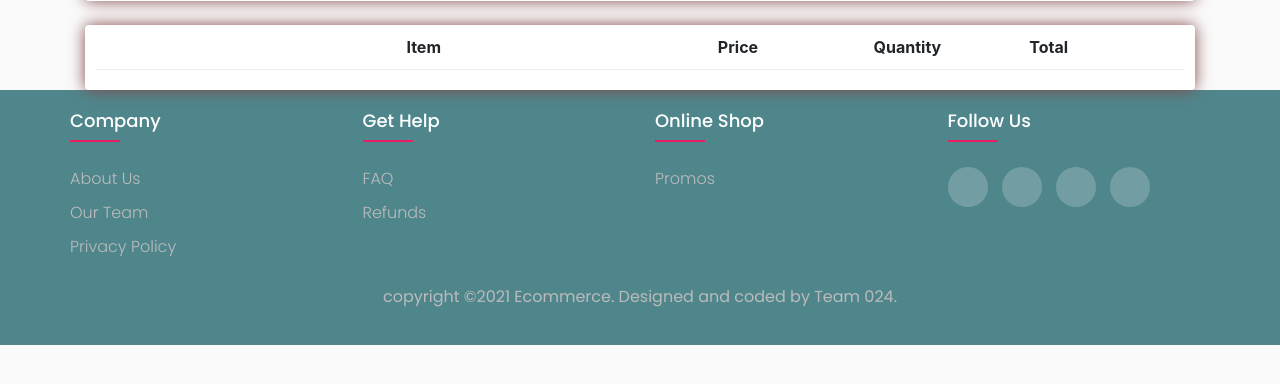
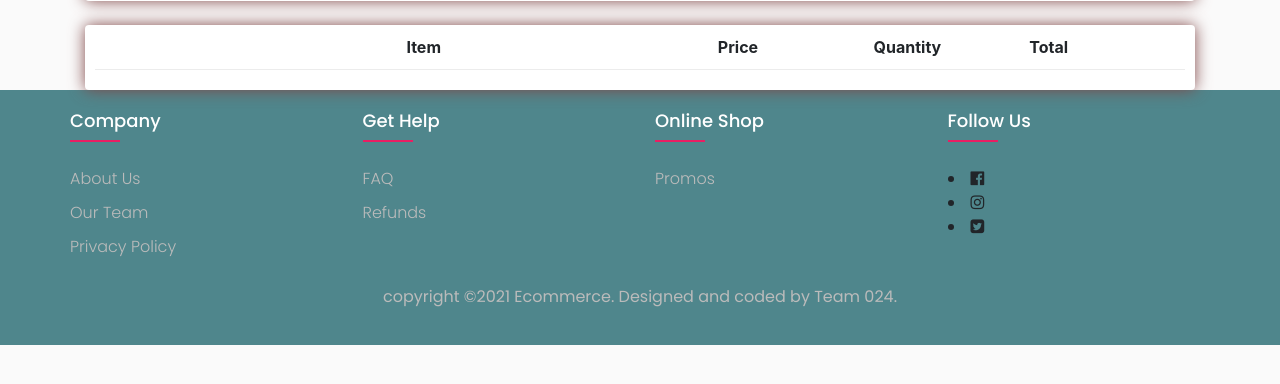
Before and after one commit to rohit-vasu/E-commerce_Website, a Django app: page /cart/ in a window 1280 px wide. Shown: the part 237-621 px from the top of the page. Run offline with Django 3.2, Linux system fonts and the light colour scheme; some libraries are stand-ins or nearby versions.

Commit message:
Social links added

```diff
--- a/ecommerce/store/templates/store/main.html
+++ b/ecommerce/store/templates/store/main.html
@@ -96,10 +96,12 @@
 				<div class="footer-col">
 					<h4>follow us</h4>
 					<div class="social-links">
-						<a href="#"><i class="fab fa-facebook-f"></i></a>
-						<a href="#"><i class="fab fa-twitter"></i></a>
-						<a href="#"><i class="fab fa-instagram"></i></a>
-						<a href="#"><i class="fab fa-linkedin-in"></i></a>
+						<link rel="stylesheet" href=https://stackpath.bootstrapcdn.com/font-awesome/4.7.0/css/font-awesome.min.css>
+				<li><i class="fa fa-facebook-official" aria-hidden="true"></i></li>
+				<li><i  class= "fa fa-instagram" aria-hidden="true"></i></li>
+				<li><i  class= "fa fa-twitter-square" aria-hidden="true"></i></li>
+
+
 					</div>
 				</div>
 				<div class="footer-bottomcol">
```
